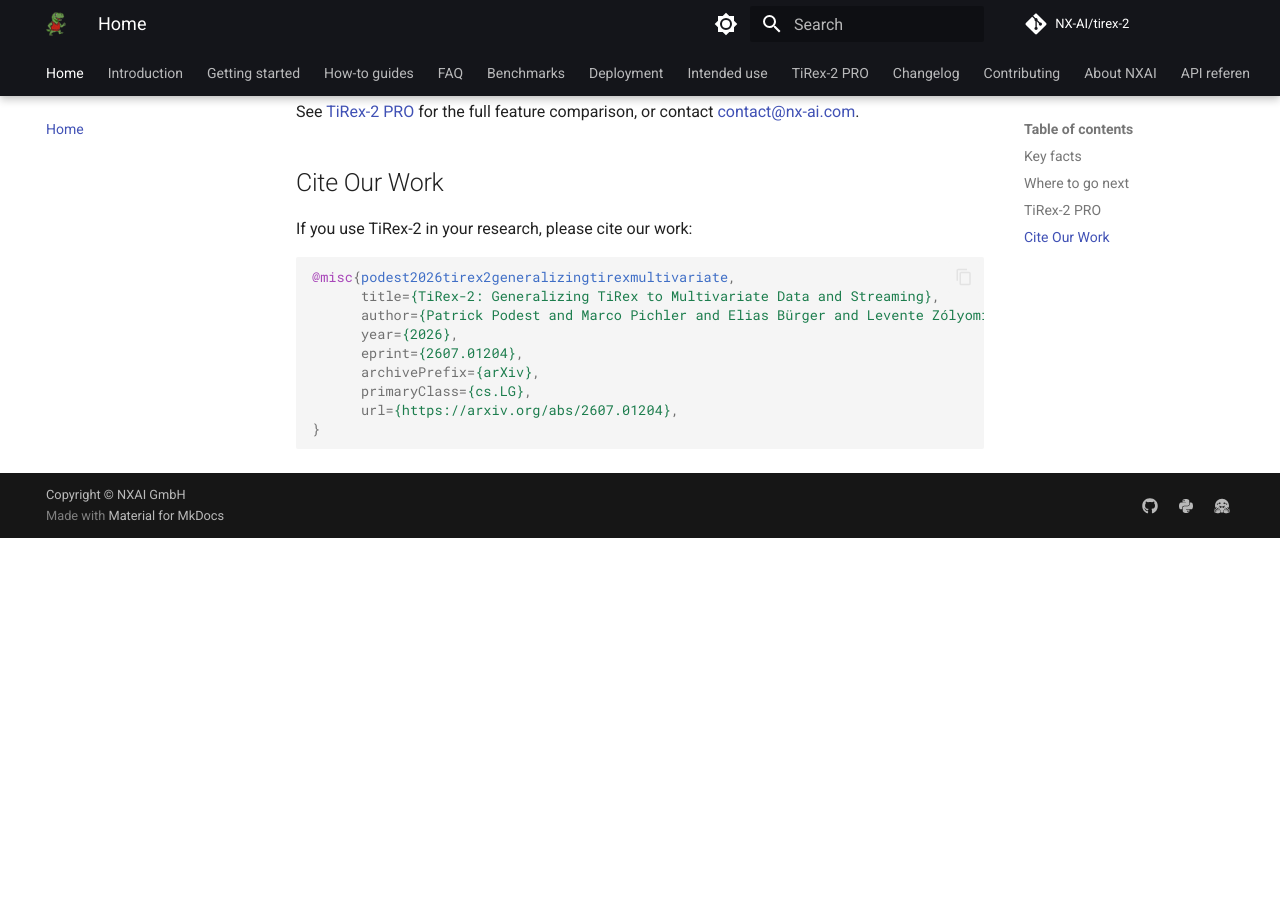
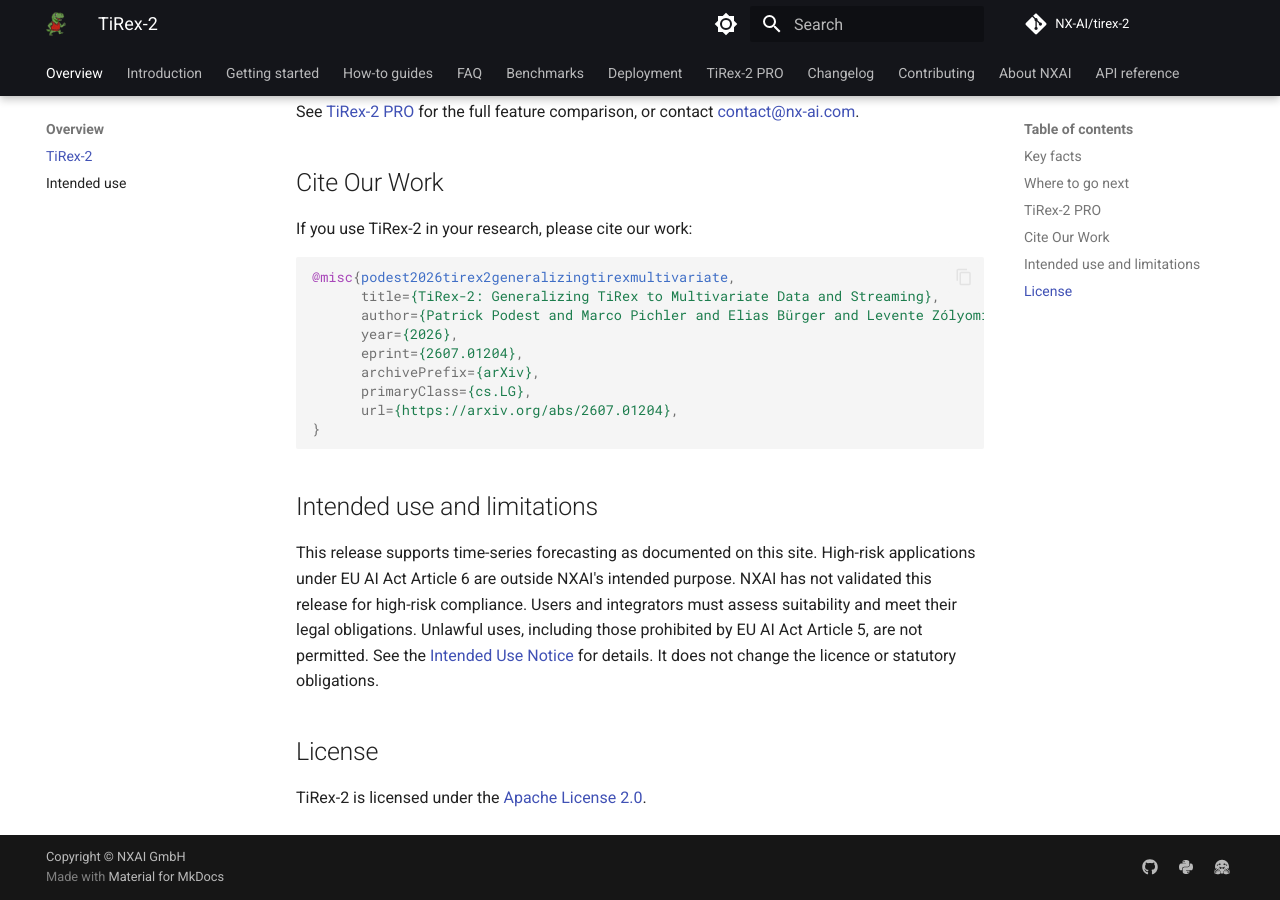
Before and after one commit to NX-AI/tirex-2, an MkDocs documentation site: the page built from docs/index.md, in a window 1280 px wide and 900 px high, scrolled down 1589 px. Built offline with MkDocs 1.6.1 and Material for MkDocs 9.7.7, drawn with Linux system fonts in a browser that asks for light colours; comment, search, counter and statistics services are not loaded; before the commit the page ends 2127 px from its top, so only the background shows below that.

Commit message:
docs(legal): shorten README notice, group nav, add notice to docs home
- README: use the shorter Intended use and limitations wording from review.
- mkdocs.yml: move Home and Intended use under one Overview tab.
- docs/index.md: add Intended use and limitations and License sections.

````diff
--- a/docs/index.md
+++ b/docs/index.md
@@ -79,3 +79,11 @@
       url={https://arxiv.org/abs/2607.01204},
 }
 ```
+
+## Intended use and limitations
+
+This release supports time-series forecasting as documented on this site. High-risk applications under EU AI Act Article 6 are outside NXAI's intended purpose. NXAI has not validated this release for high-risk compliance. Users and integrators must assess suitability and meet their legal obligations. Unlawful uses, including those prohibited by EU AI Act Article 5, are not permitted. See the [Intended Use Notice](intended-use.md) for details. It does not change the licence or statutory obligations.
+
+## License
+
+TiRex-2 is licensed under the [Apache License 2.0](https://github.com/NX-AI/tirex-2/blob/main/LICENSE).
--- a/mkdocs.yml
+++ b/mkdocs.yml
@@ -40,7 +40,9 @@
     - toc.follow
 
 nav:
-  - Home: index.md
+  - Overview:
+      - TiRex-2: index.md
+      - Intended use: intended-use.md
   - Introduction: introduction.md
   - Getting started:
       - Installation: getting-started/install.md
@@ -53,7 +55,6 @@
   - FAQ: faq.md
   - Benchmarks: benchmarks.md
   - Deployment: deployment.md
-  - Intended use: intended-use.md
   - TiRex-2 PRO: pro.md
   - Changelog: changelog.md
   - Contributing: contributing.md
````
Also changed, not shown: README.md (+1 -5 lines).
